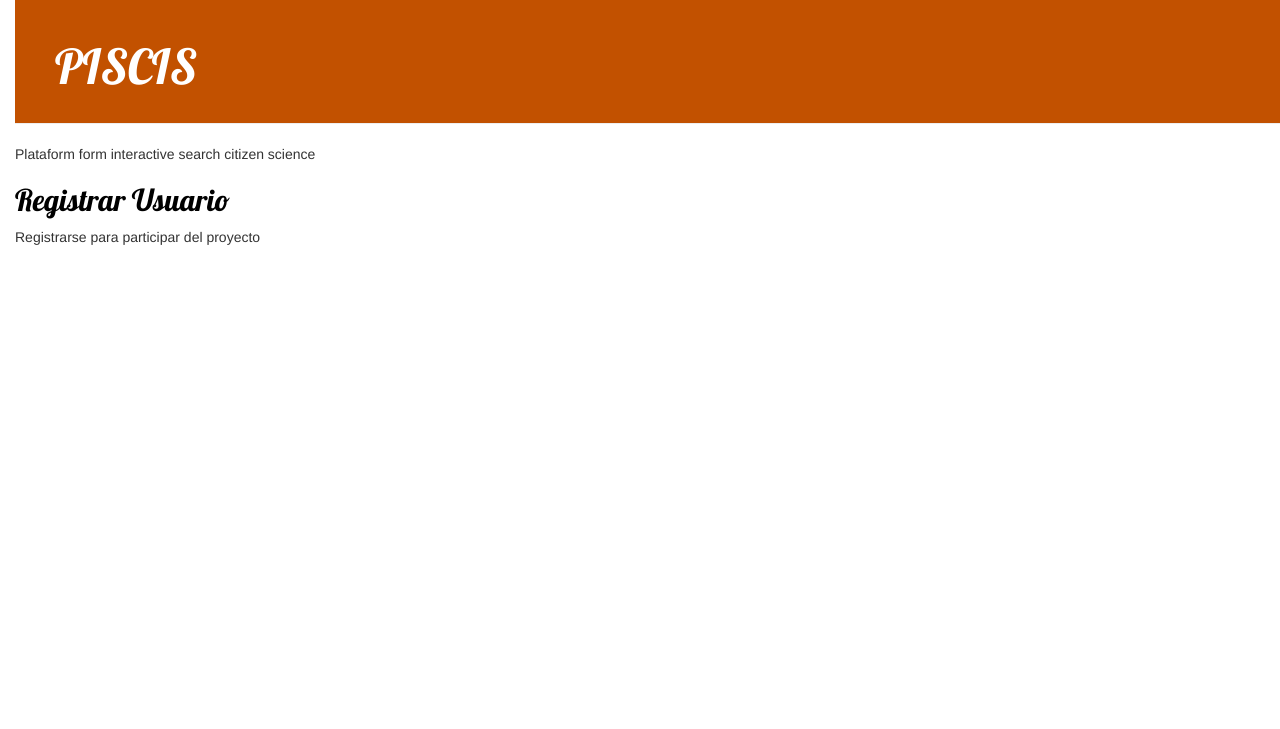
After one commit to geralfaro/pruebapiscis2, a Django app: template encuesta/templates/encuesta/base.html in a window 1280 px wide. The commit adds this page. Shown: the top 729 px of the page. Run offline with Django 3.2, Linux system fonts and the light colour scheme; the template is opened without the code that fills it, so the values that code supplies are empty; some libraries are stand-ins or nearby versions.

Commit message:
Tutorial realizado hasta 'Amplía tu aplicación'

```diff
--- a/encuesta/models.py
+++ b/encuesta/models.py
@@ -3,7 +3,7 @@ from django.db import models
 # Create your models here.
 class Imagen(models.Model):
     """"Upload the image to be voted. The uploaded images are saved in a gallery"""
-    image = models.ImageField(upload_to = 'app', default = 'app/static/galaxias/img1.jpeg')
+    image = models.ImageField(upload_to = 'encuesta', default = 'img1.jpeg')
     name = models.CharField(max_length=200)
 
 class Choice(models.Model):
--- /dev/null
+++ b/encuesta/static/css/encuesta.css
@@ -0,0 +1,55 @@
+h1 a, h2 a {
+     color: #D7AE3F;
+     font-family: 'Lobster';
+}
+
+body {
+    padding-left: 15px;
+}
+
+.page-header {
+    background-color: #C25100;
+    margin-top: 0;
+    padding: 20px 20px 20px 40px;
+}
+
+.page-header h1, .page-header h1 a, .page-header h1 a:visited, .page-header h1 a:active {
+    color: #ffffff;
+    font-size: 36pt;
+    text-decoration: none;
+}
+
+.content {
+    margin-left: 40px;
+}
+
+h1, h2, h3, h4 {
+    font-family: 'Lobster', cursive;
+}
+
+.date {
+    color: #828282;
+}
+
+.save {
+    float: right;
+}
+
+.post-form textarea, .post-form input {
+    width: 100%;
+}
+
+.top-menu, .top-menu:hover, .top-menu:visited {
+    color: #ffffff;
+    float: right;
+    font-size: 26pt;
+    margin-right: 20px;
+}
+
+.encuesta {
+    margin-bottom: 70px;
+}
+
+.encuesta h2 a, .encuesta h2 a:visited {
+    color: #000000;
+}
--- /dev/null
+++ b/encuesta/templates/encuesta/base.html
@@ -0,0 +1,27 @@
+{% load static %}
+
+<html>
+    <head>
+        <title>PISCIS</title>
+	<link rel="stylesheet" href="//maxcdn.bootstrapcdn.com/bootstrap/3.2.0/css/bootstrap.min.css">
+	<link rel="stylesheet" href="//maxcdn.bootstrapcdn.com/bootstrap/3.2.0/css/bootstrap-theme.min.css">
+	<link href="//fonts.googleapis.com/css?family=Lobster&subset=latin,latin-ext" rel="stylesheet" type="text/css">
+	<link rel="stylesheet" href="{% static 'css/encuesta.css' %}">
+        </head>
+    <body>
+        <div class="page-header">
+            <h1><a href="/">PISCIS</a></h1>
+        </div>
+
+        <div class="encuesta">
+            <p>Plataform form interactive search citizen science</p>
+            <h2><a href="">Registrar Usuario</a></h2>
+            <p>Registrarse para participar del proyecto</p>
+        </div>
+
+        <div class="encuesta">
+            {% block content %}
+            {% endblock %}
+        </div>
+    </body>
+</html>
--- a/encuesta/views.py
+++ b/encuesta/views.py
@@ -1,4 +1,5 @@
 from django.shortcuts import render
+from .models import *
 
 def pag_ppal(request):
-    return render(request, 'encuesta/pag_ppal.html')
+    return render(request, 'encuesta/pag_ppal.html',{})
```
Also changed, not shown: encuesta/templates/encuesta/pag_ppal.html (+5 -20 lines), db.sqlite3.
